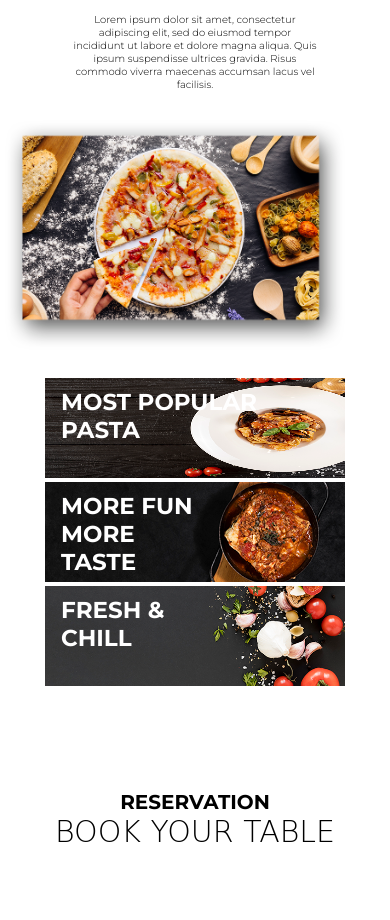
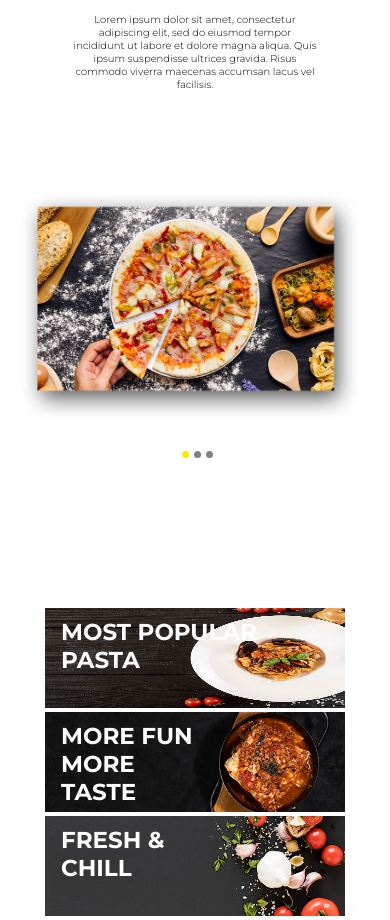
Before and after one commit to SrDr1995/qwe, a plain HTML site: page index.html in a window 390 px wide. Shown: the part 2300-3220 px from the top of the page. Drawn offline with Linux system fonts and the light colour scheme; a web font is replaced by a local one.

Commit message:
add files to remote repository

```diff
--- a/css/main.css
+++ b/css/main.css
@@ -645,8 +645,8 @@ footer{
     .photo-cont-act{
         width: 340px;
         height: 230px;
-        top:2420px;
-        left: 5px;
+        display: block;
+        position: static;
     }
     .head-group2-text{
         margin-top: 50px;
```
